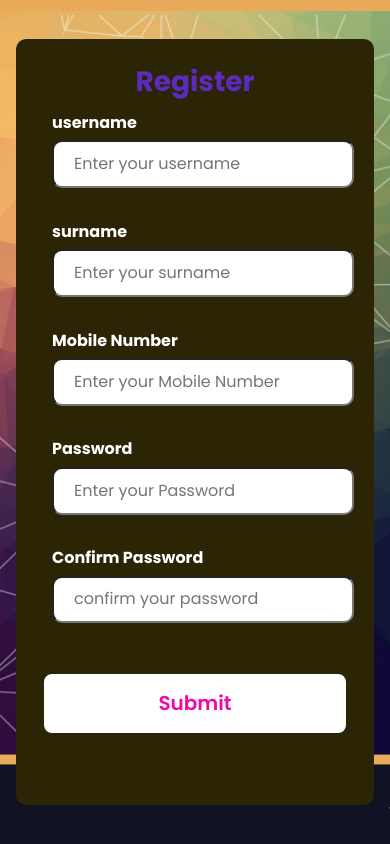
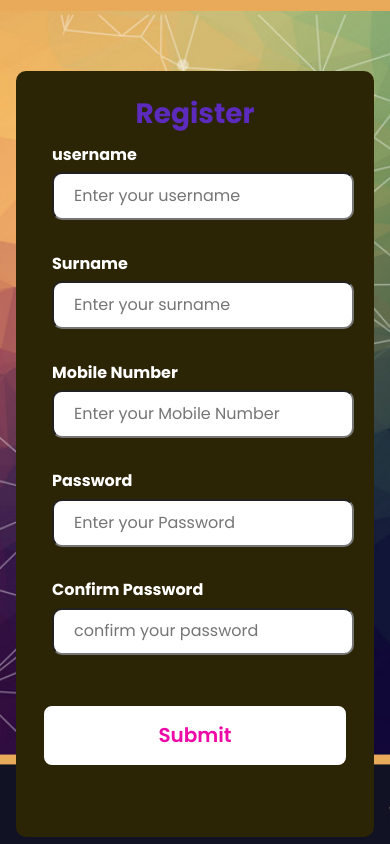
Before and after one commit to magesh100/form-validation, a plain HTML site: page index.html in a window 390 px wide. Drawn offline with Linux system fonts and the light colour scheme.

Commit message:
edit
edit

```diff
--- a/index.html
+++ b/index.html
@@ -28,14 +28,14 @@
           <small class="small">username is required!</small>
         </div>
         <div class="form-control">
-          <label for="surname"> surname</label>
+          <label for="surname"> Surname</label>
           <input
             type="text"
             id="surname"
             name="surname"
             placeholder="Enter your surname"
             />
-            <small class="small"> surname is required!</small>
+            <small class="small"> Surname is required!</small>
           </div>
           <div class="form-control">
             <label for="mobile">Mobile Number</label>
--- a/styles/style.css
+++ b/styles/style.css
@@ -160,6 +160,7 @@ li {
 @media screen and (max-width: 768px) {
   .card {
     width: 24rem;
+    margin-top:4rem;
   }
 
   input {
```
